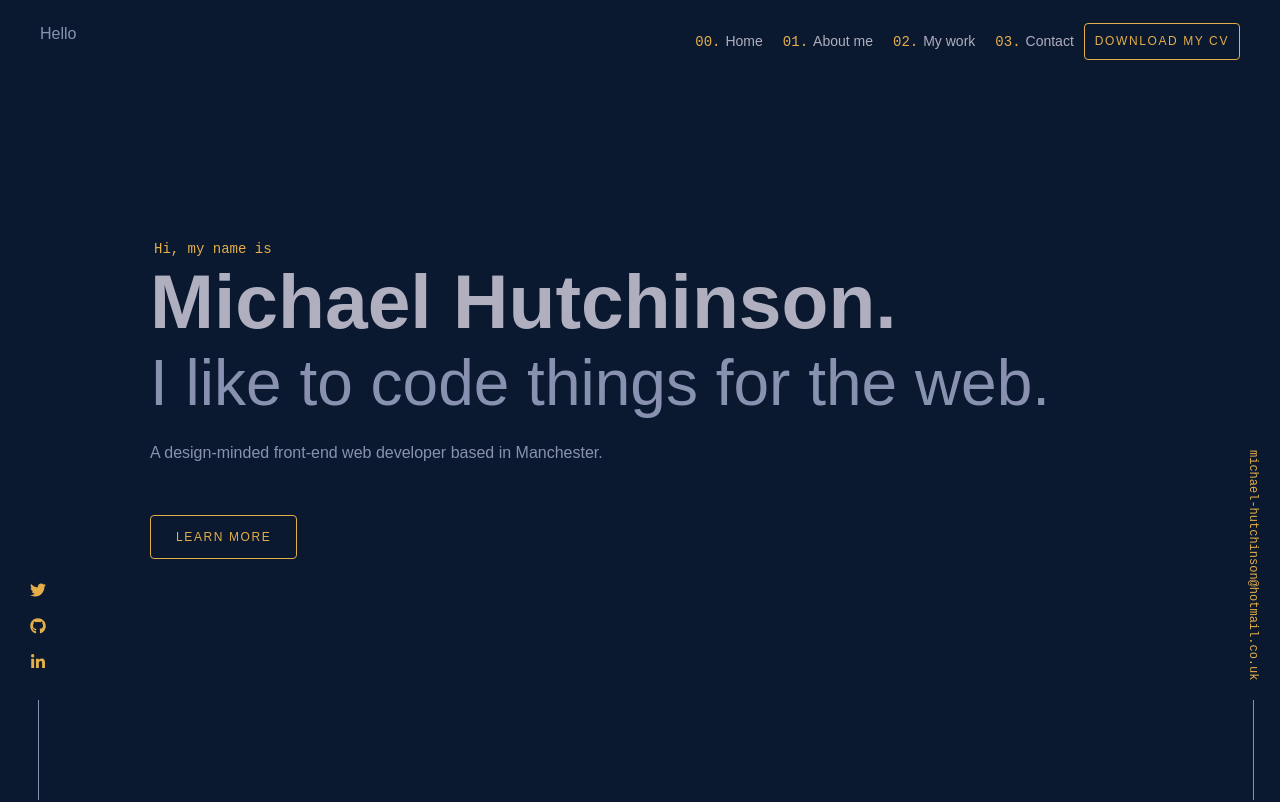
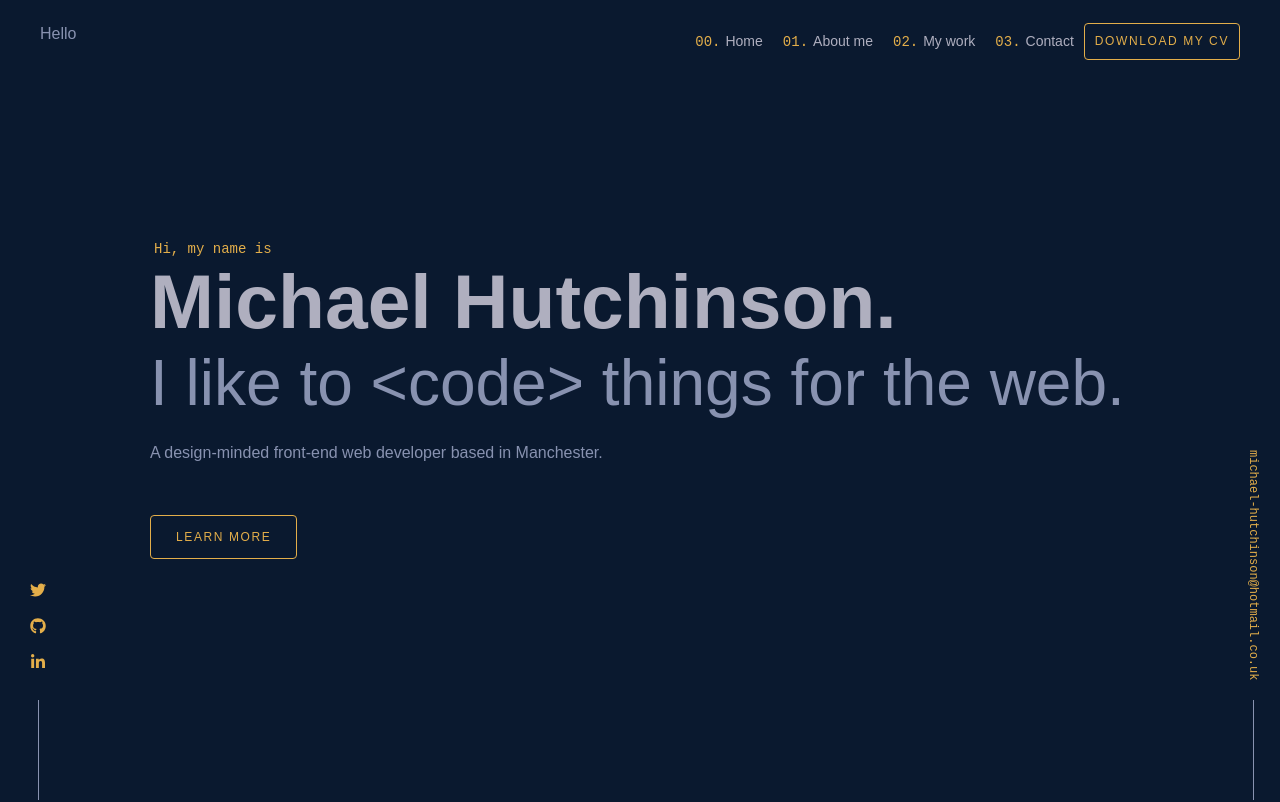
Before and after one commit to Michael-Hutchinson/portfolio-clone-ts, a React (Vite) app: page / in a window 1280 px wide. Shown: the top 802 px of the page. Built offline with nearby package versions, Linux system fonts and the light colour scheme.

Commit message:
add html entity for <>

```diff
--- a/src/components/Home/Home.tsx
+++ b/src/components/Home/Home.tsx
@@ -8,7 +8,7 @@ const Home: React.FunctionComponent = () => {
     <section id="home">
       <Name>Hi, my name is</Name>
       <Title>Michael Hutchinson.</Title>
-      <SubTitle>I like to code things for the web.</SubTitle>
+      <SubTitle>I like to &lt;code&gt; things for the web.</SubTitle>
       <Text>A design-minded front-end web developer based in Manchester.</Text>
       <Button links="#about" buttonText="Learn more" />
     </section>
```
